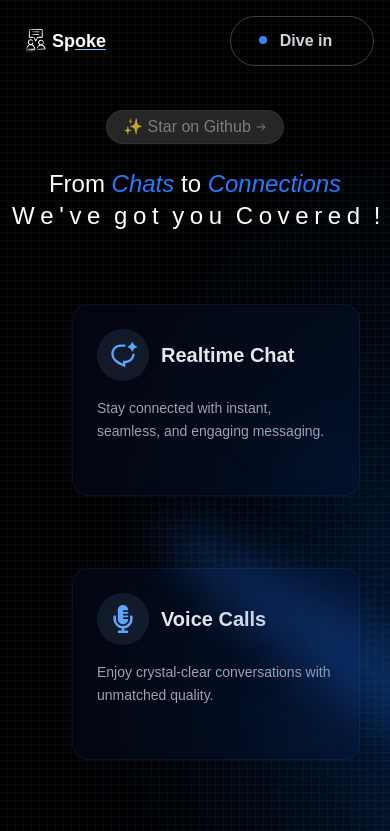
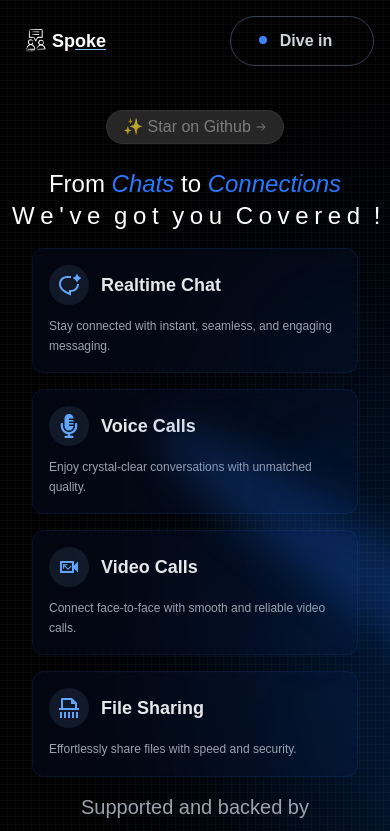
Before and after one commit to divyansharma001/Spoke, a Next.js app in the folder client/: page / in a window 390 px wide. Shown: the top 831 px of the page. Built offline with nearby package versions, Linux system fonts and the light colour scheme.

Commit message:
Refactor FeaturesCard component for improved layout and responsiveness

```diff
--- a/client/src/components/featuresCard.tsx
+++ b/client/src/components/featuresCard.tsx
@@ -1,4 +1,3 @@
-'use client';
 import React from "react";
 import { RiChatAiLine } from "react-icons/ri";
 import { FaMicrophoneAlt } from "react-icons/fa";
@@ -32,43 +31,41 @@
       icon: RiFileShredLine,
       description: "Effortlessly share files with speed and security."
     }
-  ];
-
+];
 
 const FeaturesCard = () => {
   return (
-    <div className="flex flex-wrap gap-6">
+    <div className="grid grid-cols-1 sm:grid-cols-2 md:grid-cols-4 gap-4 sm:gap-5 md:gap-6 px-4 sm:px-6 md:px-8">
       {data.map((item, index) => (
-        <div key={index} className="p-6">
-          <div className="group relative h-48 w-72 rounded-2xl backdrop-blur-sm bg-[#19368f] bg-opacity-10 transition-all duration-300 hover:bg-opacity-20 hover:shadow-lg hover:shadow-blue-500/20 cursor-pointer border border-blue-500/10 hover:border-blue-500/30">
+        <div key={index}>
+          <div className="group relative h-auto sm:h-44 md:h-48 rounded-xl sm:rounded-2xl backdrop-blur-sm bg-[#19368f] bg-opacity-10 transition-all duration-300 hover:bg-opacity-20 hover:shadow-lg hover:shadow-blue-500/20 cursor-pointer border border-blue-500/10 hover:border-blue-500/30">
             {/* Background gradient effect */}
-            <div className="absolute inset-0 rounded-2xl bg-gradient-to-br from-blue-500/5 to-transparent opacity-0 group-hover:opacity-100 transition-opacity duration-300" />
+            <div className="absolute inset-0 rounded-xl sm:rounded-2xl bg-gradient-to-br from-blue-500/5 to-transparent opacity-0 group-hover:opacity-100 transition-opacity duration-300" />
 
             {/* Content container */}
-            <div className="relative h-full p-6 flex flex-col">
+            <div className="relative h-full p-4 sm:p-5 md:p-6 flex flex-col">
               {/* Icon and title section */}
-              <div className="flex items-center space-x-3 mb-4 ">
-                <div className="p-3 bg-[#8ec4ff] bg-opacity-10 rounded-full transition-all duration-300 group-hover:bg-opacity-20 group-hover:scale-110">
-                  <item.icon size={28} className="text-blue-400 group-hover:text-blue-300 transition-colors duration-300" />
+              <div className="flex items-center space-x-3 mb-3 sm:mb-4">
+                <div className="p-2 sm:p-3 bg-[#8ec4ff] bg-opacity-10 rounded-full transition-all duration-300 group-hover:bg-opacity-20 group-hover:scale-110">
+                  <item.icon size={24} className="text-blue-400 group-hover:text-blue-300 transition-colors duration-300" />
                 </div>
-                <h3 className="font-semibold text-xl text-gray-200 group-hover:text-white transition-colors duration-300">
+                <h3 className="font-semibold text-lg sm:text-xl text-gray-200 group-hover:text-white transition-colors duration-300">
                   {item.title}
                 </h3>
               </div>
 
               {/* Description */}
-              <p className="text-gray-400 text-sm leading-relaxed group-hover:text-gray-300 transition-colors duration-300">
+              <p className="text-gray-400 text-xs sm:text-sm leading-relaxed group-hover:text-gray-300 transition-colors duration-300">
                 {item.description}
               </p>
 
               {/* Subtle decorative element */}
-              <div className="absolute bottom-4 right-4 w-16 h-16 bg-blue-500/5 rounded-full blur-2xl group-hover:bg-blue-400/10 transition-all duration-300" />
+              <div className="absolute bottom-3 right-3 sm:bottom-4 sm:right-4 w-12 h-12 sm:w-16 sm:h-16 bg-blue-500/5 rounded-full blur-2xl group-hover:bg-blue-400/10 transition-all duration-300" />
             </div>
           </div>
         </div>
       ))}
     </div>
-
   );
 };
 
--- a/client/src/pages/Homepage.tsx
+++ b/client/src/pages/Homepage.tsx
@@ -72,7 +72,7 @@
     />
     </div>
 
-     <div className='p-12'>
+     <div className='sm:p-8 md:p-12 p-4'>
       <FeaturesCard/>
      </div>
 
```
